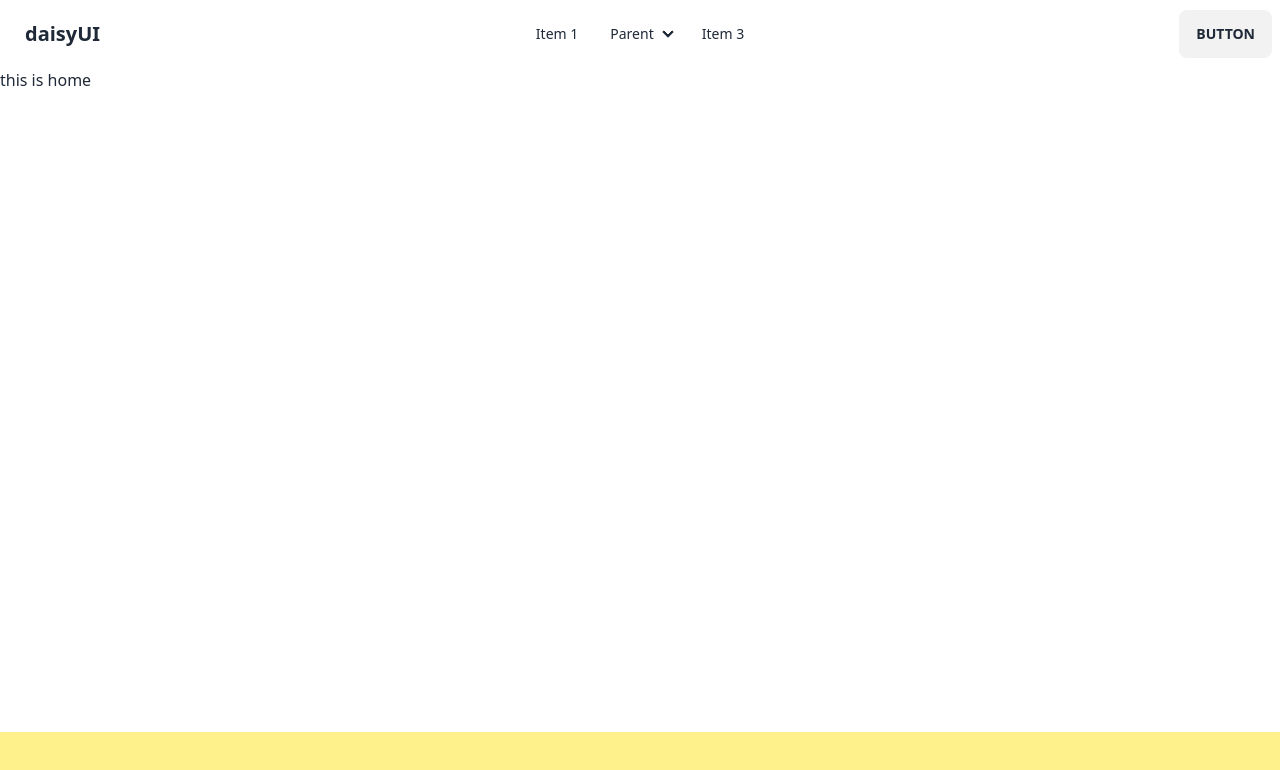
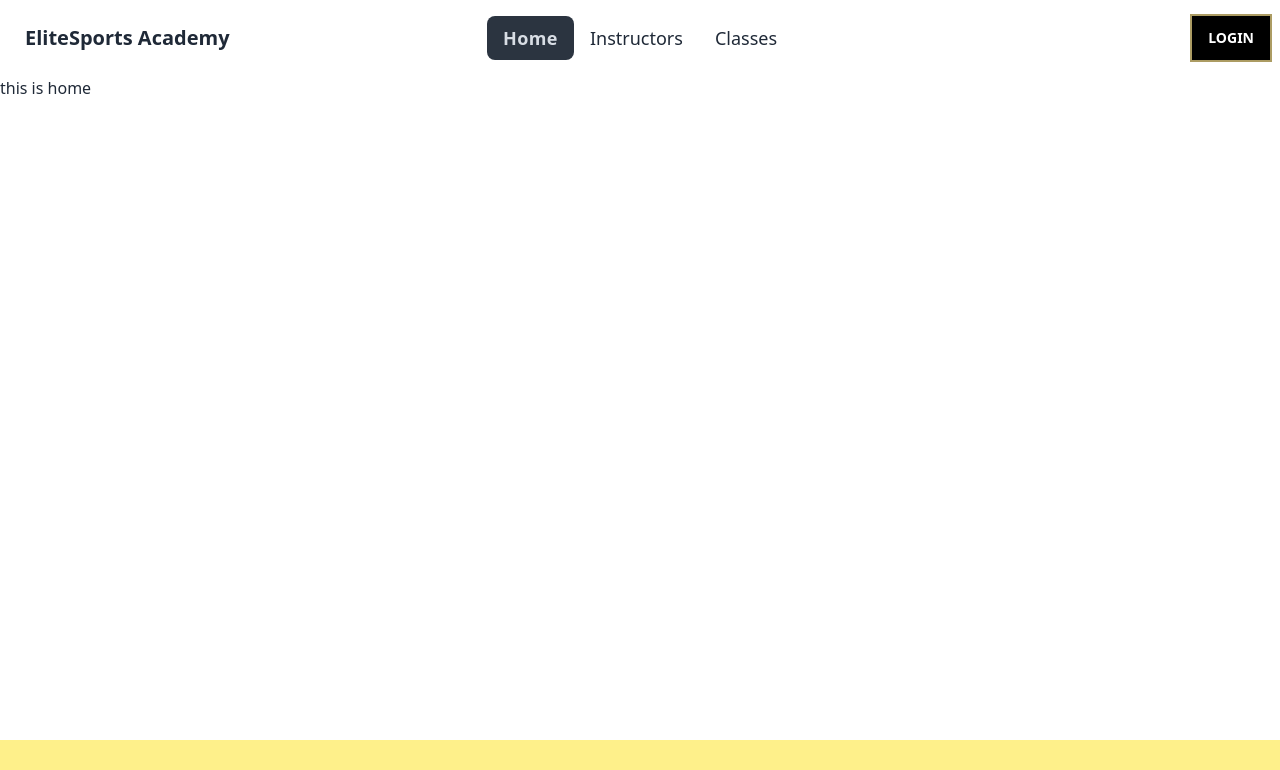
Before and after one commit to Ashik465/elite-sports-academy-client-React, a React (Vite) app: page / in a window 1280 px wide. Shown: the top 770 px of the page. Built offline with nearby package versions, Linux system fonts and the light colour scheme.

Commit message:
nav bar half done

```diff
--- a/src/index.css
+++ b/src/index.css
@@ -1,3 +1,9 @@
 @tailwind base;
 @tailwind components;
 @tailwind utilities;
+
+
+.active{
+    @apply tracking-wide text-cyan-300  hover:bg-transparent
+     font-bold bg-transparent
+  }
--- a/src/sharedPage/navbar/Navbar.jsx
+++ b/src/sharedPage/navbar/Navbar.jsx
@@ -1,3 +1,4 @@
+import { Link, NavLink } from "react-router-dom";
 
 
 const Navbar = () => {
@@ -10,36 +11,22 @@ const Navbar = () => {
         <svg xmlns="http://www.w3.org/2000/svg" className="h-5 w-5" fill="none" viewBox="0 0 24 24" stroke="currentColor"><path strokeLinecap="round" strokeLinejoin="round" strokeWidth="2" d="M4 6h16M4 12h8m-8 6h16" /></svg>
       </label>
       <ul tabIndex={0} className="menu menu-sm dropdown-content mt-3 p-2 shadow bg-base-100 rounded-box w-52">
-        <li><a>Item 1</a></li>
-        <li>
-          <a>Parent</a>
-          <ul className="p-2">
-            <li><a>Submenu 1</a></li>
-            <li><a>Submenu 2</a></li>
-          </ul>
-        </li>
-        <li><a>Item 3</a></li>
+      <li><NavLink className= 'focus:bg-transparent hover:bg-transparent hover:text-blue-400' to='/'>Home</NavLink></li>
+      <li><NavLink className= 'focus:bg-transparent hover:bg-transparent hover:text-blue-400' to = '/instructors'>Instructors</NavLink></li>
+      <li><NavLink className= 'focus:bg-transparent hover:bg-transparent hover:text-blue-400' to = '/classes'>Classes</NavLink></li>
       </ul>
     </div>
-    <a className="btn btn-ghost normal-case text-xl">daisyUI</a>
+    <Link to='/' className="btn btn-ghost normal-case text-xl">EliteSports Academy</Link>
   </div>
   <div className="navbar-center hidden lg:flex">
-    <ul className="menu menu-horizontal px-1">
-      <li><a>Item 1</a></li>
-      <li tabIndex={0}>
-        <details>
-          <summary>Parent</summary>
-          <ul className="p-2">
-            <li><a>Submenu 1</a></li>
-            <li><a>Submenu 2</a></li>
-          </ul>
-        </details>
-      </li>
-      <li><a>Item 3</a></li>
+    <ul className="menu menu-horizontal px-1 text-lg">
+      <li><NavLink className= 'focus:bg-transparent hover:bg-transparent hover:text-blue-400' to='/'>Home</NavLink></li>
+      <li><NavLink className= 'focus:bg-transparent hover:bg-transparent hover:text-blue-400' to = '/instructors'>Instructors</NavLink></li>
+      <li><NavLink className= 'focus:bg-transparent hover:bg-transparent hover:text-blue-400' to = '/classes'>Classes</NavLink></li>
     </ul>
   </div>
   <div className="navbar-end">
-    <a className="btn">Button</a>
+    <Link className="btn  border-[#AC9C63] border-2 rounded-none bg-black text-white hover:bg-[#AC9C63]  ">Login</Link>
   </div>
 </div>
         </>
```
